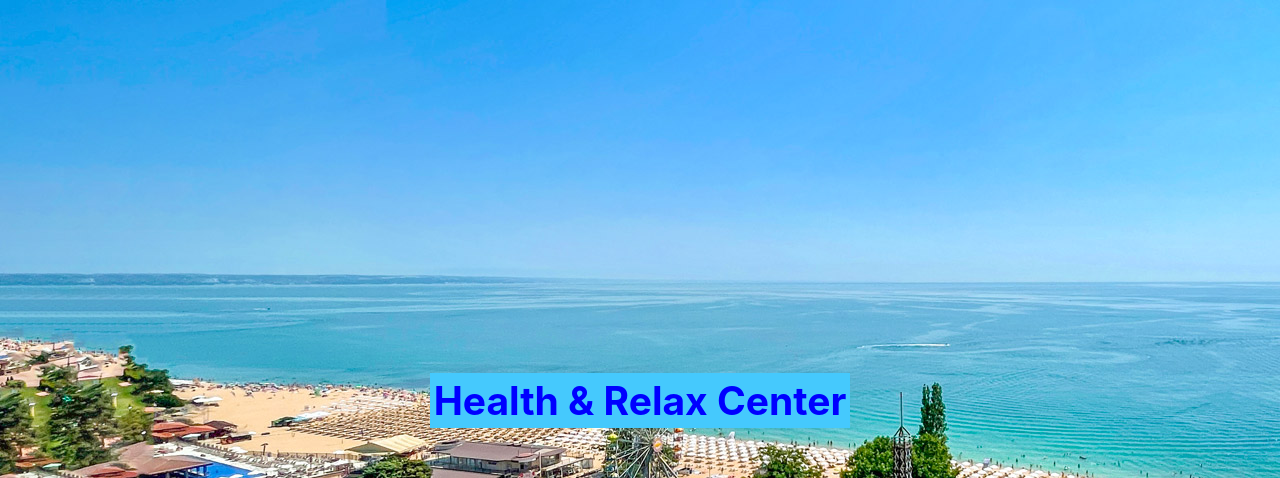
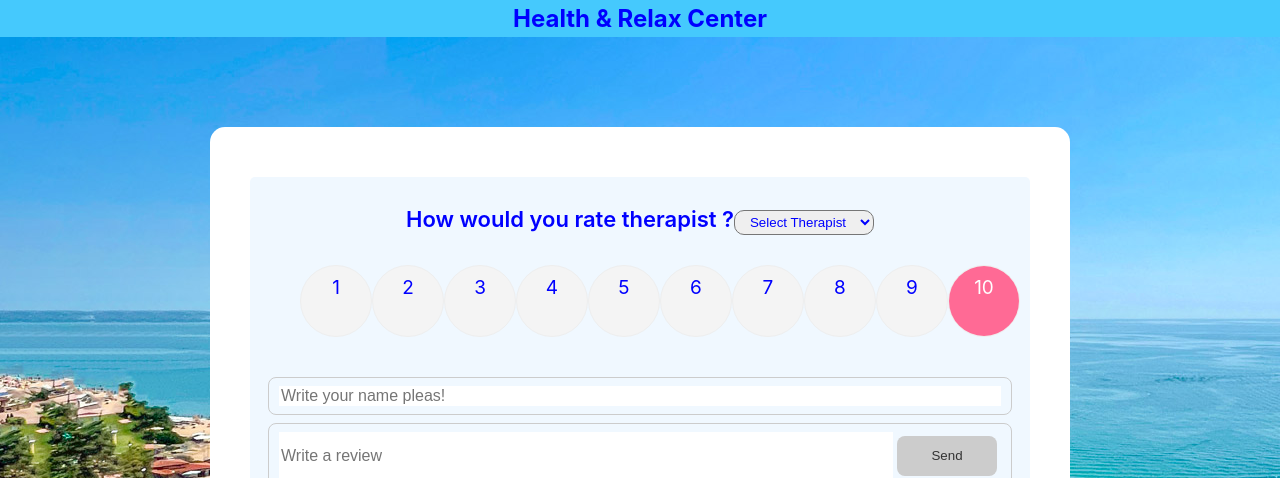
Before and after one commit to nikindtmas1/Feedback-Rating, a React (Create React App) app in the folder client/: page / in a window 1280 px wide. Shown: the top 478 px of the page. Built offline with nearby package versions, Linux system fonts and the light colour scheme; no server answers.

Commit message:
Update App

```diff
--- a/client/src/App.css
+++ b/client/src/App.css
@@ -2,20 +2,21 @@
   text-align: center;
 }
 
-/* .App-logo {
-  height: 40vmin;
-  pointer-events: none;
+.App-header {
+  background-color: "rgb(69, 201, 253)";
+  color: "blue";
+  text-align: "center";
+  padding: "4px";
 }
 
-@media (prefers-reduced-motion: no-preference) {
-  .App-logo {
-    animation: App-logo-spin infinite 20s linear;
-  }
-} */
+.navbar {
+  background-color: "rgb(69, 201, 253)";
+  color: "blue";
+  text-align: "center";
+  padding: "4px";
+}
 
-.App-header {
-  /* background-color: #282c34; */
-  /* background-color: rgb(105, 179, 206); */
+.App-body {
   background-image: url('../public/images/view-1-1.jpg');
   min-height: 100vh;
   display: flex;
@@ -26,18 +27,6 @@
   color: white;
 }
 
-/* .App-link {
-  color: #61dafb;
-}
-
-@keyframes App-logo-spin {
-  from {
-    transform: rotate(0deg);
-  }
-  to {
-    transform: rotate(360deg);
-  }
-} */
 .rating-container {
   border-radius: 10px;
   background-color: beige;
@@ -315,6 +304,8 @@ input:focus {
   margin: 10px 0;
 }
 
+
+
 @media (max-width: 600px) {
   .rating li {
     margin: 10px 3px;
```
